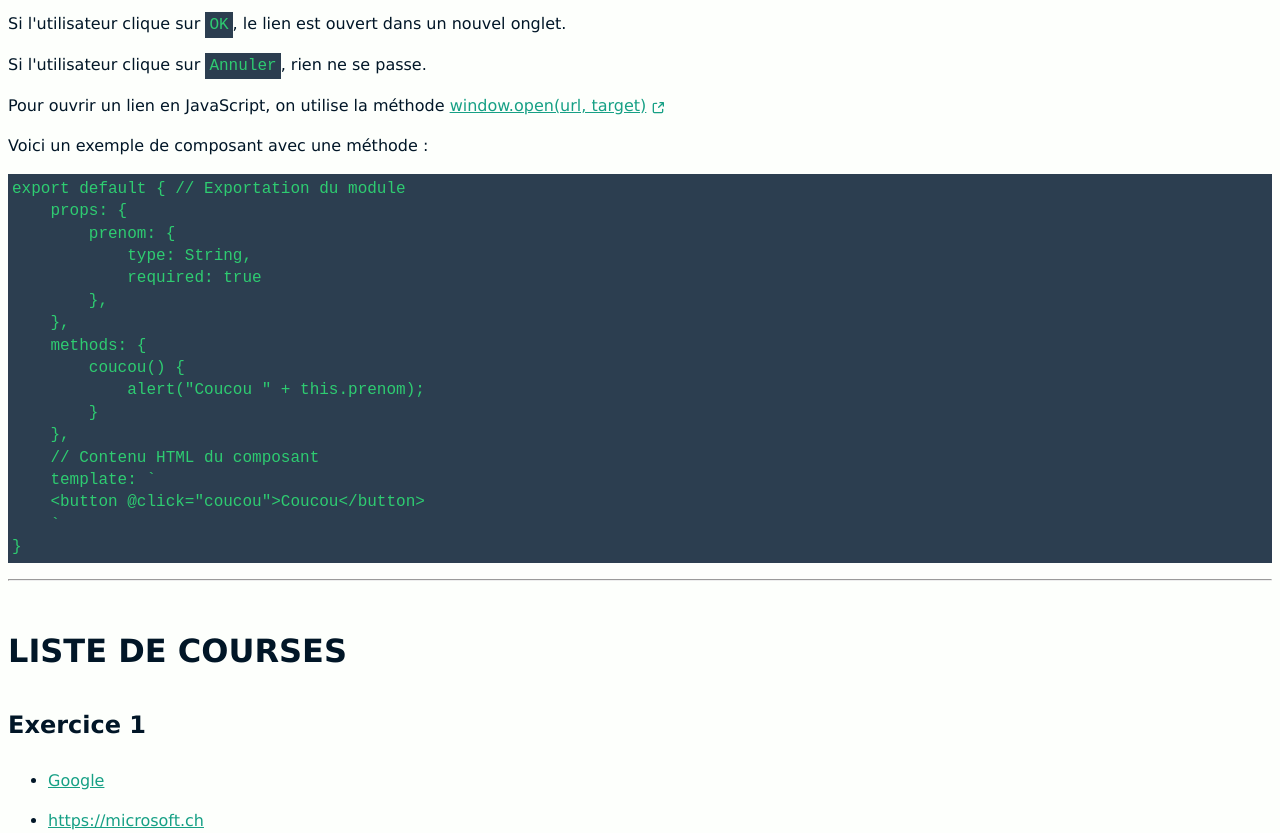
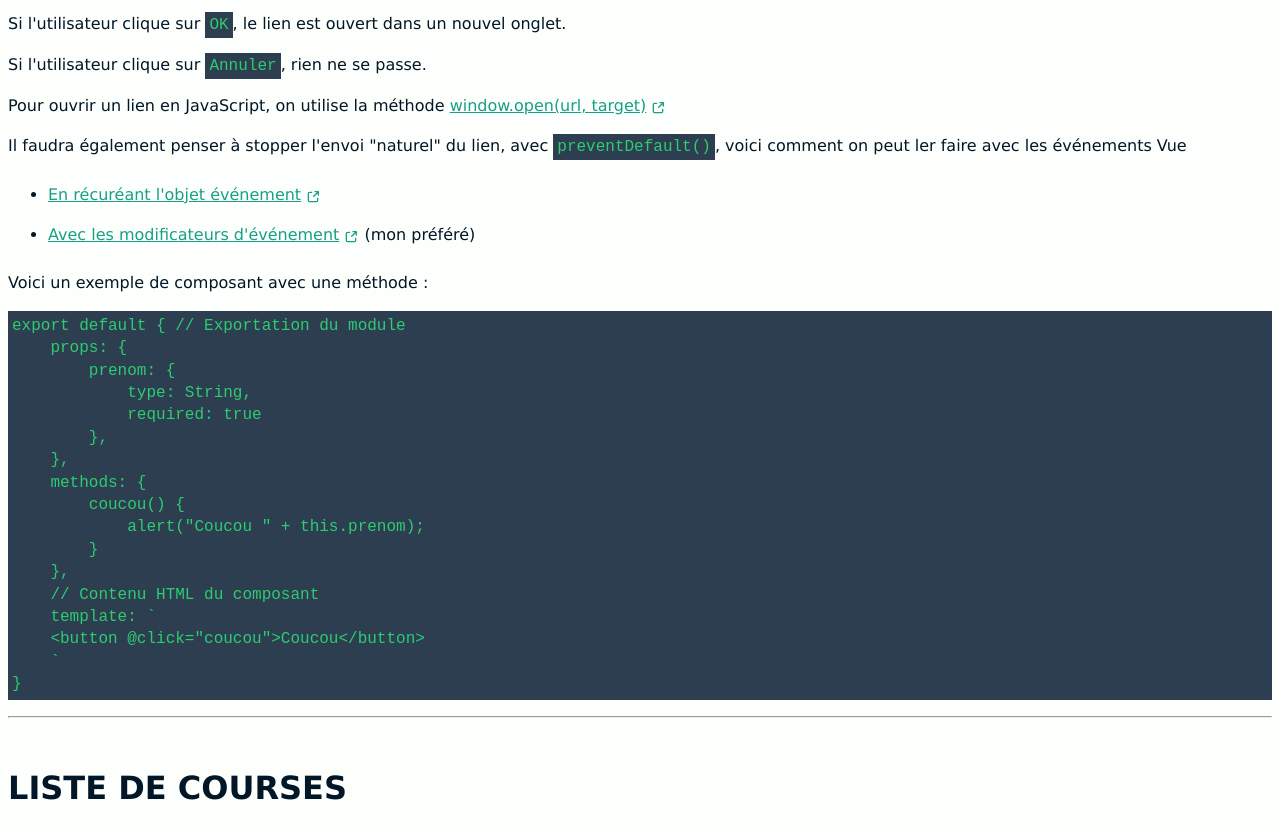
Before and after one commit to fallinov/2024-vue-exercices-composants, a plain HTML site: page index.html in a window 1280 px wide. Shown: the part 3505-4338 px from the top of the page. Drawn offline with Linux system fonts and the light colour scheme.

Commit message:
ajout exe 3

```diff
--- a/index.html
+++ b/index.html
@@ -153,6 +153,14 @@ et utiliser la directive <code>v-for</code> pour afficher tous les liens.</p>
     <p>Si l'utilisateur clique sur <code>Annuler</code>, rien ne se passe.</p>
     <p>Pour ouvrir un lien en JavaScript, on utilise la méthode
         <a class="ext" href="https://developer.mozilla.org/fr/docs/Web/API/Window/open">window.open(url, target)</a></p>
+    <p>Il faudra également penser à stopper l'envoi "naturel" du lien, avec <code>preventDefault()</code>,
+        voici comment on peut ler faire avec les événements Vue</p>
+    <ul>
+        <li><a class="ext" href="https://fr.vuejs.org/guide/essentials/event-handling#accessing-event-argument-in-inline-handlers">
+            En récuréant l'objet événement</a></li>
+        <li><a class="ext" href="https://fr.vuejs.org/guide/essentials/event-handling#event-modifiers">
+            Avec les modificateurs d'événement</a> (mon préféré)</li>
+    </ul>
     <p>Voici un exemple de composant avec une méthode :</p>
 <pre>
 export default { // Exportation du module
@@ -190,19 +198,16 @@ export default { // Exportation du module
             <petit-lien :lien="lien.lien" :contenu="lien.contenu"></petit-lien>
         </li>
     </ul>
-    <coucou prenom="Steve"></coucou>
 </div>
 <!-- Monte l'application sur la div #monapp -->
 <script type="module">
     import GrandTitre from "./composants/GrandTitre.js";
     import PetitLien from "./composants/PetitLien.js";
-    import Coucou from "./composants/Coucou.js";
 
     const appli = Vue.createApp({
         components: {
             GrandTitre,
-            PetitLien,
-            Coucou
+            PetitLien
         },
         data() {
             return {
```
